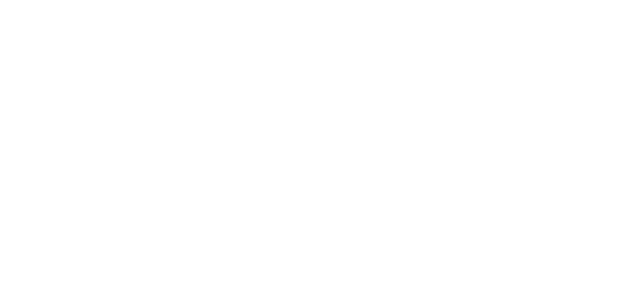
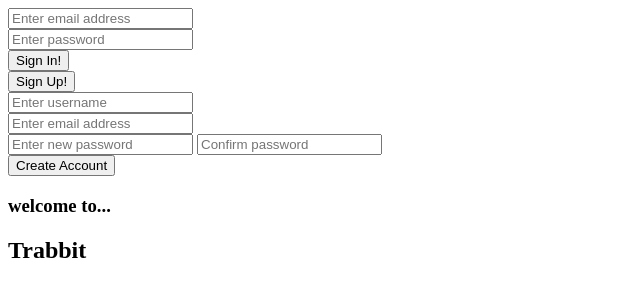
Before and after one commit to olu-akano/Trabbit, a plain HTML site: page client/index.html in a window 1280 px wide. Shown: the whole page, without its empty margins (0-640 px from the left). Drawn offline with Linux system fonts and the light colour scheme.

Commit message:
add basic HTML skeleton

```diff
--- a/client/index.html
+++ b/client/index.html
@@ -8,6 +8,54 @@
         <link rel="shortcut icon" href="./static/images/favicon.webp" type="image/x-icon">
     </head>
     <body>
-
+        <section id="splitPage" class="split-page">
+            <!--Split page in two with login and welcome on left, quotes on right-->
+            <div id="loginContainer" class="login-container">
+                <form id="loginForm" class="login-form">
+                    <div id="emailContainer" class="email-container">
+                        <input type="email" name="email" id="email" placeholder="Enter email address" autocomplete="email" required>
+                    </div>
+                    <div id="passwordContainer" class="password-container">
+                        <input type="password" name="password" id="password" placeholder="Enter password" autocomplete="current-password" required>
+                    </div>
+                    <div id="loginButtonContainer" class="login-button-container">
+                        <button id="loginButton" class="login-button" type="submit">Sign In!</button>
+                    </div>
+                </form>
+            </div>
+            <div id="signupContainer" class="signup-container">
+                <div id="signupButtonContainer" class="signup-button-container">
+                    <!--Will show signup modal-->
+                    <button>Sign Up!</button>
+                </div>
+                <div id="signupModal" class="signup-modal">
+                    <form id="signupForm" class="signup-form">
+                        <div id="usernameContainer" class="username-container">
+                            <input type="text" name="username" id="username" placeholder="Enter username" autocomplete="off" required>
+                        </div>
+                        <div id="newEmailContainer" class="new-email-container">
+                            <input type="email" name="newEmail" id="newEmail" placeholder="Enter email address" autocomplete="off" required>
+                        </div>
+                        <div id="newPasswordContainer" class="newPasswordContainer">
+                            <input type="password" name="newPassword" id="newPassword" placeholder="Enter new password" autocomplete="new-password" required>
+                            <input type="password" name="newPassword" id="newPassword" placeholder="Confirm password" autocomplete="new-password" required>
+                        </div>
+                        <div id="submitButtonContainer" class="submit-button-container">
+                            <button type="submit">Create Account</button>
+                        </div>
+                    </form>
+                </div>
+            </div>
+            <div id="welcomeContainer" class="welcome-container">
+                <h3 id="welcome">welcome to...</h3>
+                <h1 id="trabbit">Trabbit</h1>
+            </div>
+            <!--split page here-->
+            <div id="quotesContainer" class="quotes-container">
+                <!--JS retrieves random quote and inserts into these containers-->
+                <div id="quoteText" class="quote-text"></div>
+                <div id="quoteAuthor" class="quote-author"></div>
+            </div>
+        </section>
     </body>
 </html>
```
